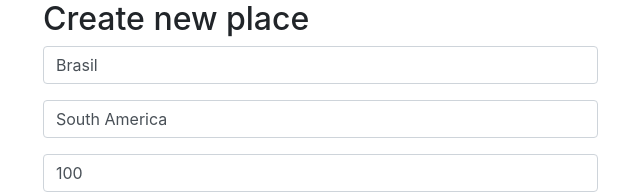
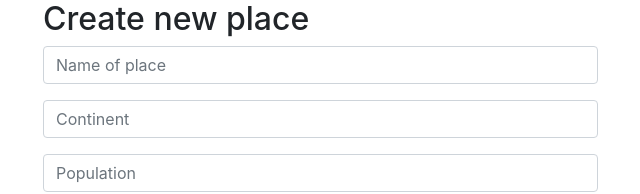
Before and after one commit to DariusDuo/countries-towns-new, a React (Create React App) app in the folder client/: page / in a window 1280 px wide. Shown: the top 194 px of the page, without its empty margins (42-682 px from the left). Built offline with nearby package versions, Linux system fonts and the light colour scheme; no server answers.

Commit message:
fixed Form, Routes

```diff
--- a/client/src/components/PlaceForm.jsx
+++ b/client/src/components/PlaceForm.jsx
@@ -2,10 +2,10 @@ import React, { Component } from 'react';
 
 class PlaceForm extends Component {
   state = {
-    name: 'Brasil',
-    continent: 'South America',
-    population: '100',
-    placeType: 'country',
+    name: '',
+    continent: '',
+    population: '',
+    placeType: 'city',
   };
 
   clearInputs = () => {
```
Also changed, not shown: 1 other file (tests, documents, lock files or other folders).
